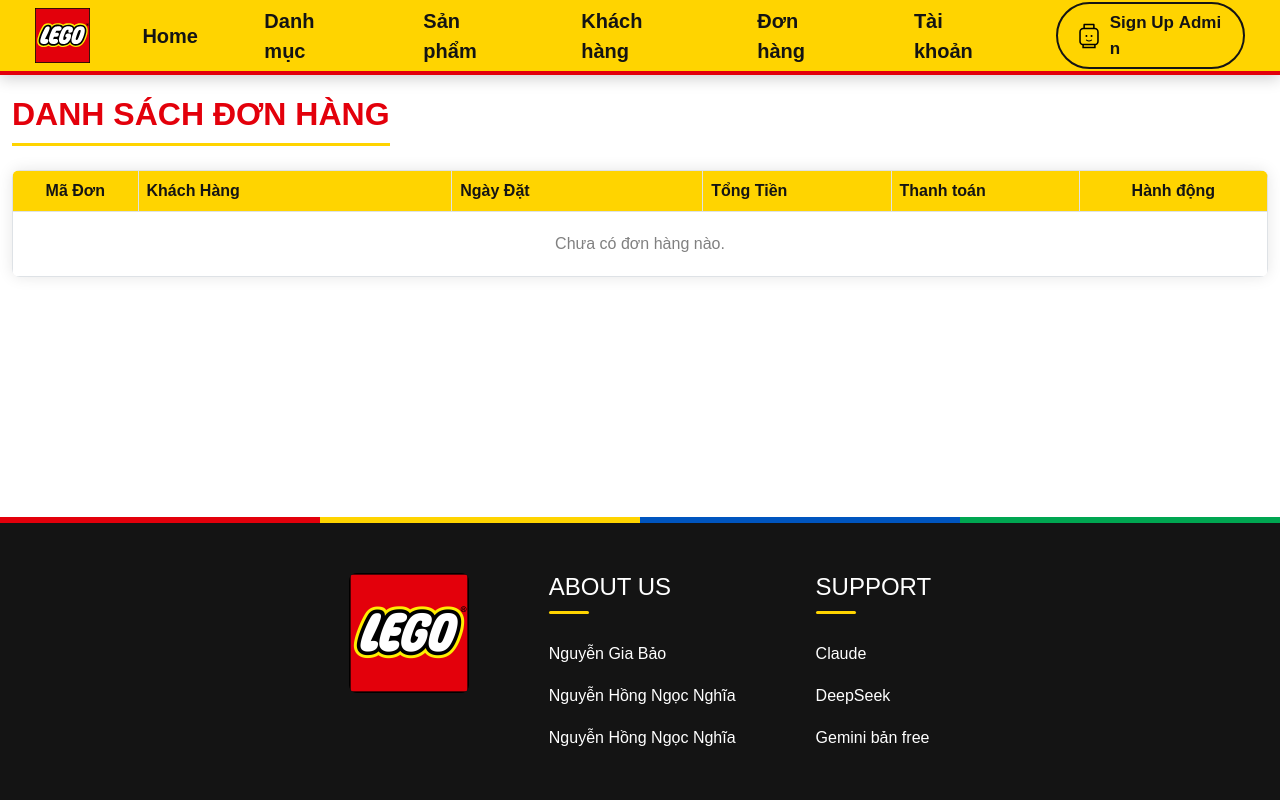
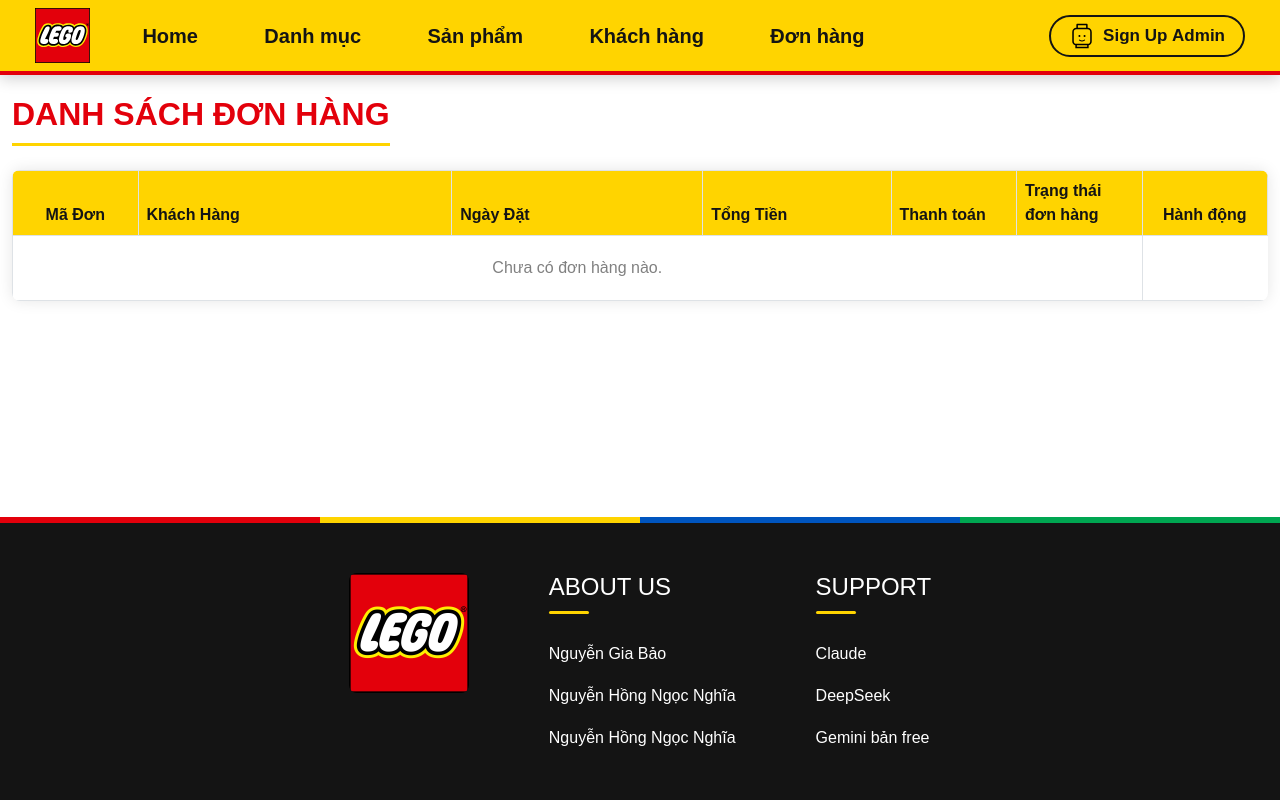
Before and after one commit to Nonamexd888/-t-i, an ASP.NET MVC app: template Areas/Admin/Views/Order/Index.cshtml in a window 1280 px wide. Run offline with ASP.NET Core 8 and stand-ins for ASP.NET MVC 5, Linux system fonts and the light colour scheme; the template is opened without the code that fills it, so the values that code supplies are empty; the project's own start-up code is not run, and a stand-in starts its controllers and pages; some libraries are stand-ins or nearby versions.

Commit message:
đã sửa

```diff
--- a/Areas/Admin/Views/Order/Index.cshtml
+++ b/Areas/Admin/Views/Order/Index.cshtml
@@ -20,7 +20,8 @@
                     <th style="width: 25%;">Khách Hàng</th>
                     <th style="width: 20%;">Ngày Đặt</th>
                     <th style="width: 15%;">Tổng Tiền</th>
-                    <th style="width: 15%;">Thanh toán</th>
+                    <th style="width: 10%;">Thanh toán</th>
+                    <th style="width: 10%;">Trạng thái đơn hàng</th>
                     <th style="text-align: center; width: 15%;">Hành động</th>
                 </tr>
             </thead>
@@ -37,6 +38,7 @@
                                 @String.Format("{0:N0} USD", item.TotalAmount)
                             </td>
                             <td style="vertical-align: middle;">@item.PaymentMethod</td>
+                            <td style="vertical-align: middle;">@item.OrderStatus</td>
                             <td style="text-align: center; vertical-align: middle;">
                                 <!-- Chỉ hiển thị nút xem chi tiết, không có sửa/xóa theo checklist -->
                                 <a href="@Url.Action("Detail", new { id = item.OrderID })" class="btn btn-sm btn-primary" style="border-radius: 4px;">
--- a/Areas/Admin/Views/Shared/AdminLayout.cshtml
+++ b/Areas/Admin/Views/Shared/AdminLayout.cshtml
@@ -338,7 +338,7 @@
 <body>
     <div class="page-grid">
         <div class="header">
-            <a class="back_home" href="@Url.Action("Home_page","Home")" title="Trang chủ">
+            <a class="back_home" href="@Url.Action("Home_page", "Home", new {area=""})" title="Trang chủ">
                 <img src="~/Content/Content_Shopping_stalls/Img_Page1/Hình logo LEGO.svg" width="55" height="55" alt="LEGO" />
             </a>
 
@@ -348,11 +348,11 @@
             @Html.ActionLink("Sản phẩm", "Index", "Products", null, new { @class = navClass("Products") })
             <a href="@Url.Action("Index","Customers")" class="header-toolbar">Khách hàng</a>
             <a href="@Url.Action("Index","Order")" class="header-toolbar">Đơn hàng</a>
-            <a href="#" class="header-toolbar">Tài khoản</a>
+            @*<a href="#" class="header-toolbar">Tài khoản</a>*@
 
             <div class="head-icon">
                 <a href="@Url.Action("Index", "Users", new { area = "Admin" })">
-                    <img src="~/Content/Content_Shopping_stalls/Img_Page1/Hình đầu lego.svg" alt="Sign In" />
+                    <img src="~/Content/Content_Shopping_stalls/Img_Page1/Hình đầu lego.svg" alt="Sign Up" />
                     <span class="wave-text">Sign Up Admin</span>
                 </a>
             </div>
```
